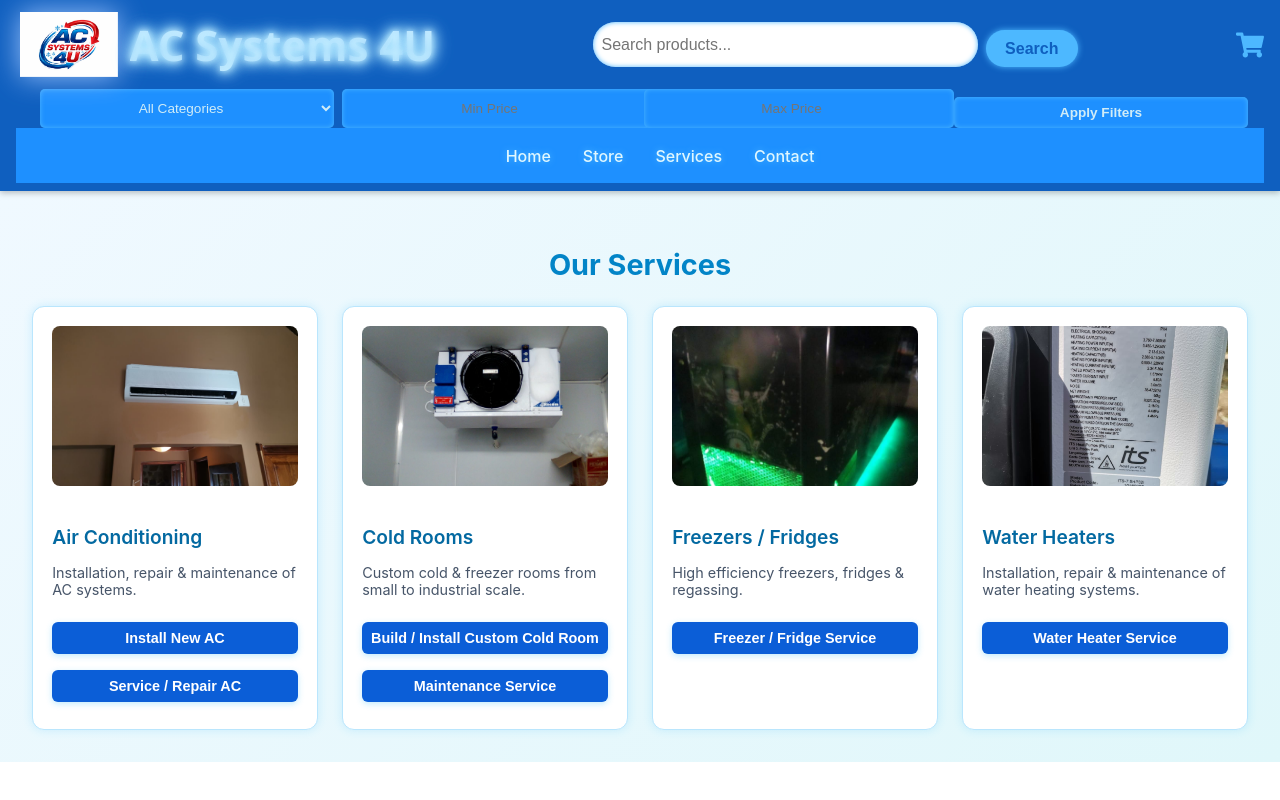
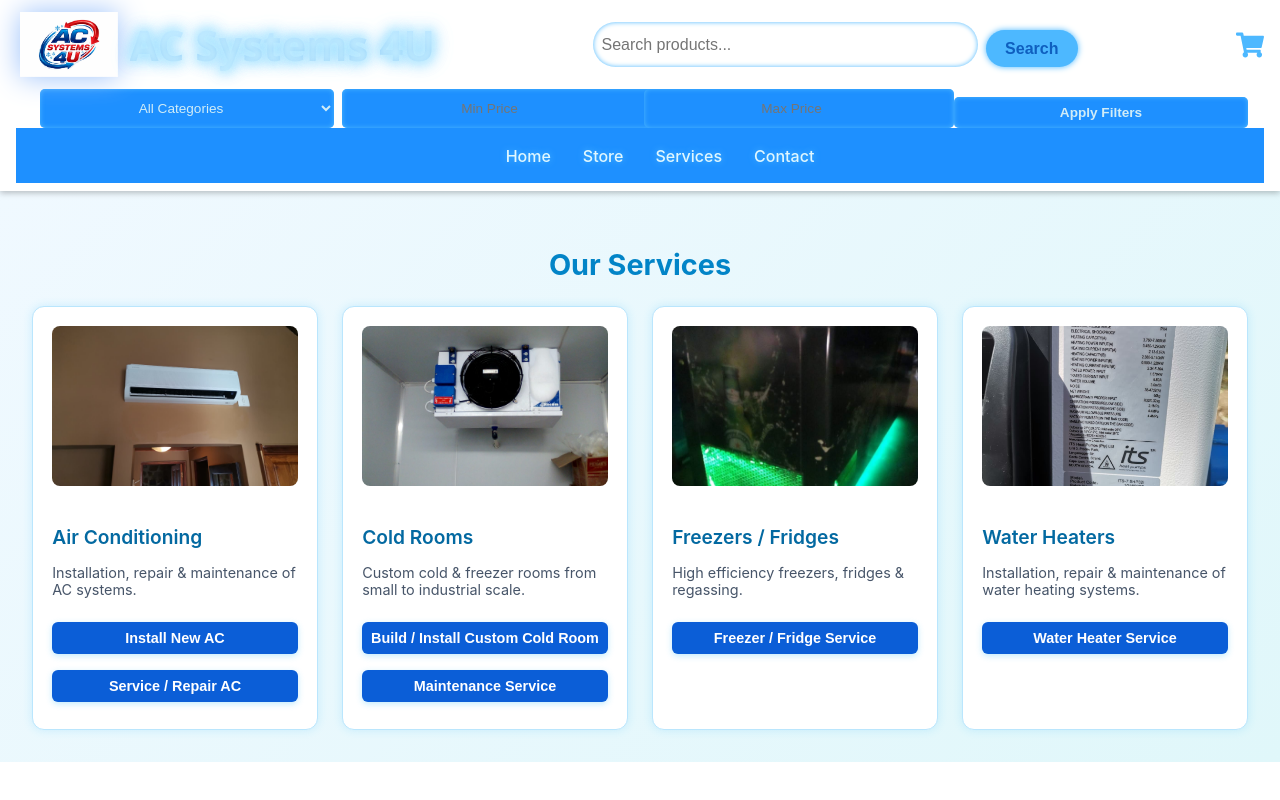
Before and after one commit to ijanvdwesz/H-A-Appliances-Frontend, a React (Create React App) app: page /services in a window 1280 px wide. Built offline with nearby package versions, Linux system fonts and the light colour scheme.

Commit message:
Style color updates

```diff
--- a/src/styles/Header.css
+++ b/src/styles/Header.css
@@ -2,7 +2,7 @@
    HEADER (full-width shimmer)
    ============================ */
 .header {
-  background-color: #0F5FBF;
+  background-color: #ffffff;
   color: #d0ecf7;
   box-shadow: 0 2px 6px rgba(0, 0, 0, 0.25);
   padding: 0.5rem 1rem;
@@ -10,14 +10,14 @@
   overflow: hidden; /* keeps layout clean */
 }
 
-/* ✨ FULL HEADER SHIMMER EFFECT */
+/* ✨ FULL HEADER SHIMMER EFFECT
 .header::after {
   content: "";
   position: absolute;
   top: 0;
   left: -120%;
   width: 60%;
-  height: 150%; /* taller for round shimmer */
+  height: 150%; /* taller for round shimmer
   background: linear-gradient(
     120deg,
     rgba(62, 219, 255, 0) 0%,
@@ -26,7 +26,7 @@
   );
   transform: skewX(-20deg);
   animation: headerShimmer 5.5s infinite ease-in-out;
-}
+}*/
 
 @keyframes headerShimmer {
   0% { left: -120%; opacity: 0; }
```
